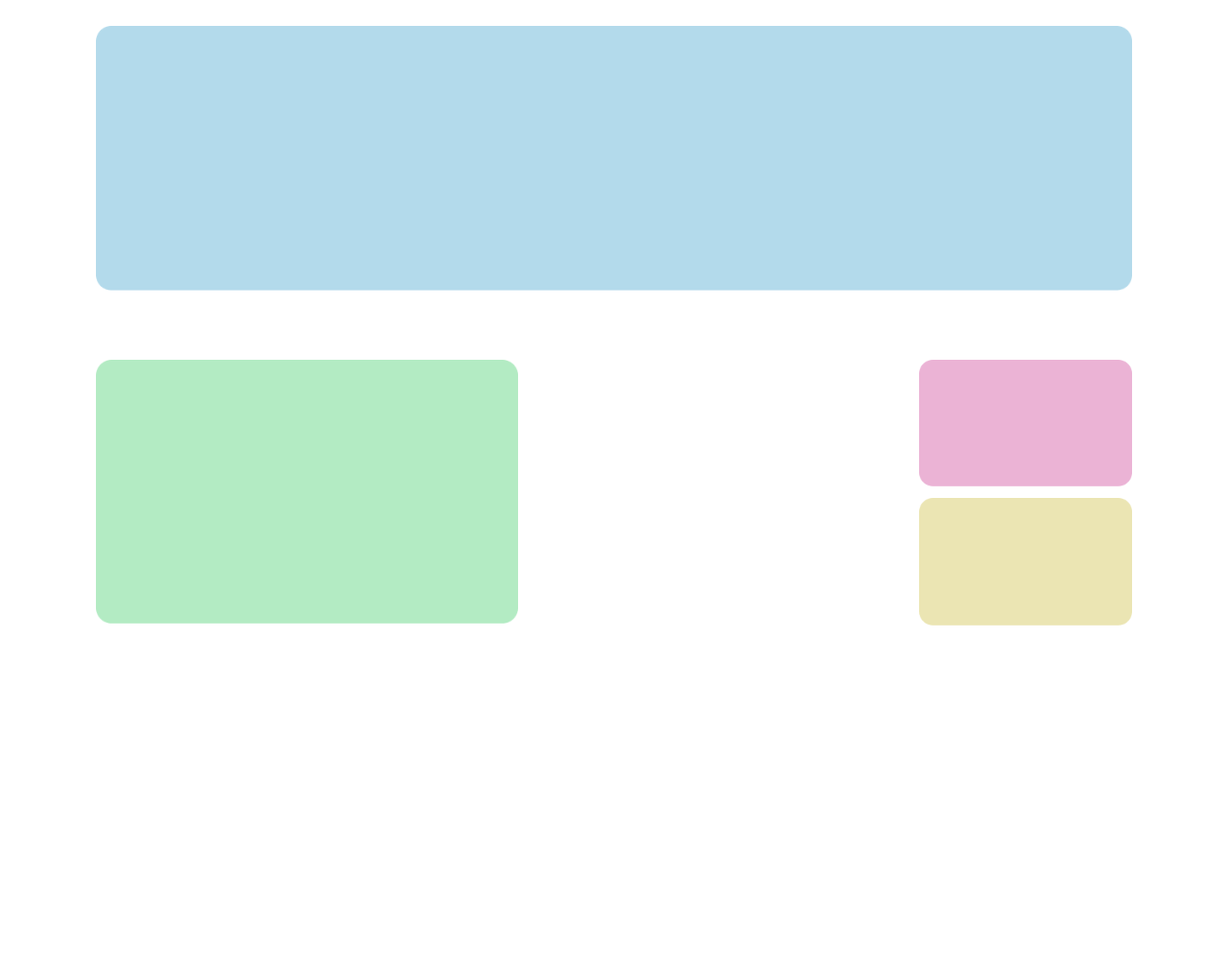
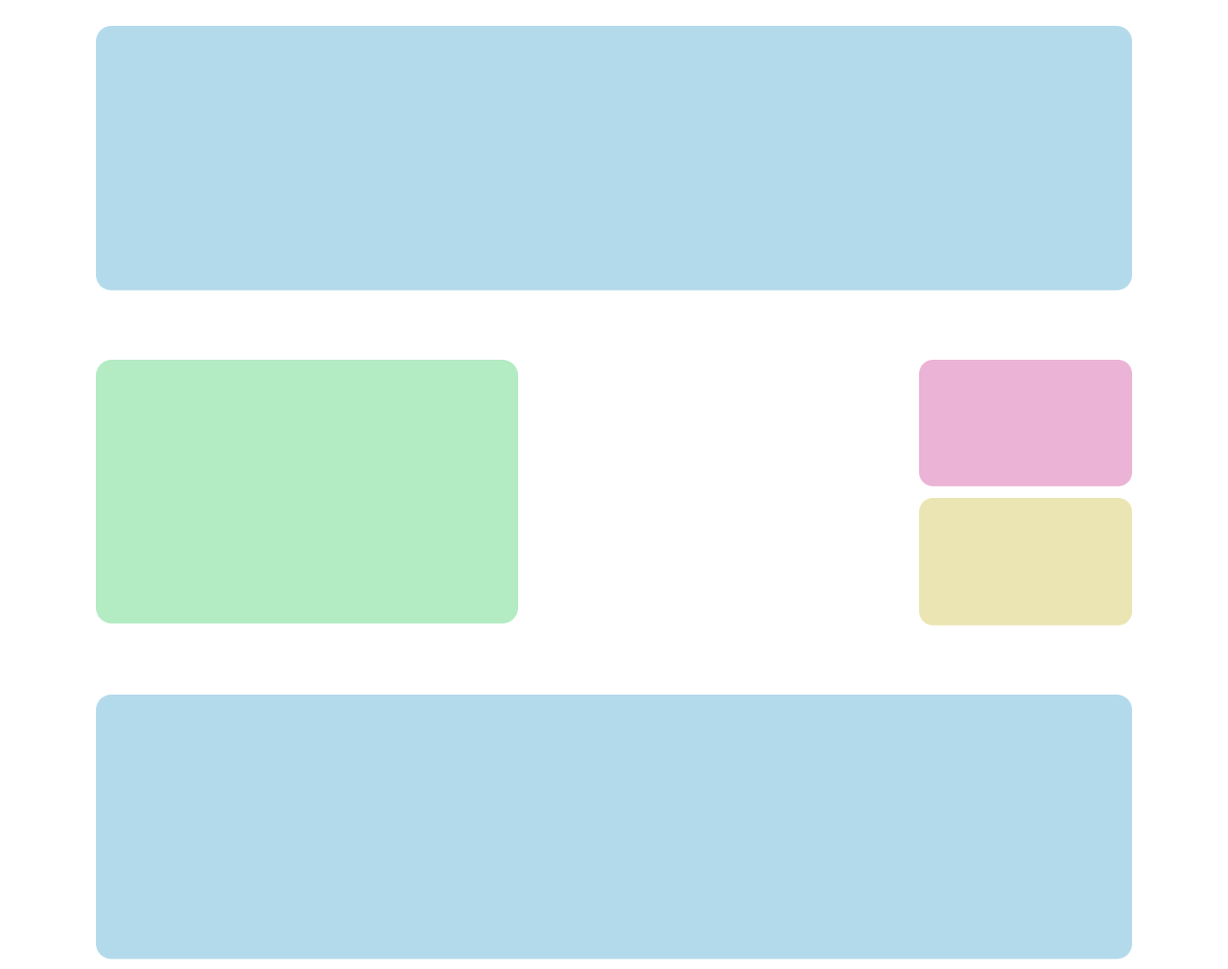
Before and after one commit to Overcops/SNI, a plain HTML site: page index.html in a window 1280 px wide. Shown: the part 73-1083 px from the top of the page at 96% size. Before the commit the page ends 800 px from the top, so only its background shows below. Drawn offline with Linux system fonts and the light colour scheme.

Commit message:
Add files via upload

```diff
--- a/index.html
+++ b/index.html
@@ -31,6 +31,8 @@
     <div class="Post4">
         <img src="Img/post 4.png">
     </div>
+    <div class="Post5">
+        <img src="Img/post recente.png">
 
 </body>
 </html>
--- a/style.css
+++ b/style.css
@@ -44,6 +44,7 @@ body {
 }
 
 .Post1 img {
+    float: center;
     height: auto;
     width: 100%;
     padding: 100px 100px 62px;
@@ -73,3 +74,11 @@ body {
     padding: 0px 100px 62px;
 
 }
+
+.Post5 img {
+    float: center;
+    height: auto;
+    width: 100%;
+    padding: 10px 100px 0px;
+
+}
```
